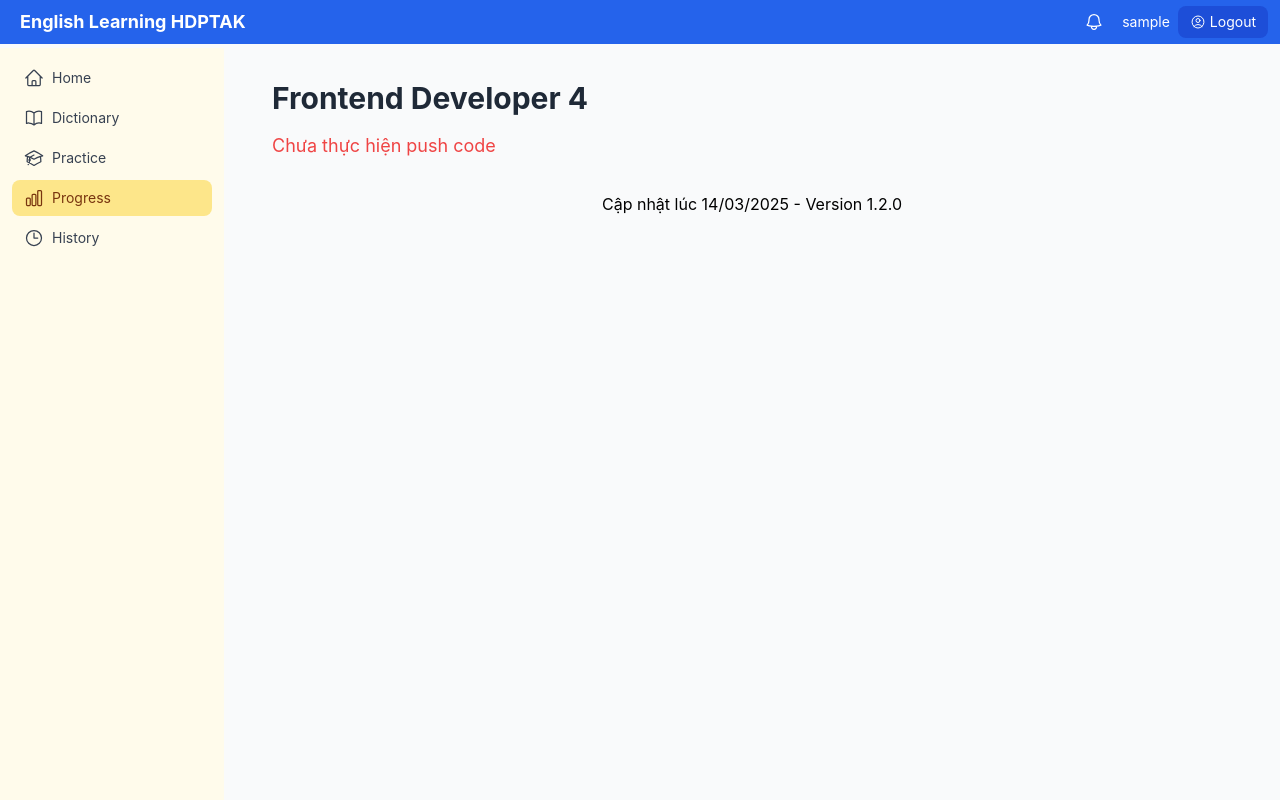
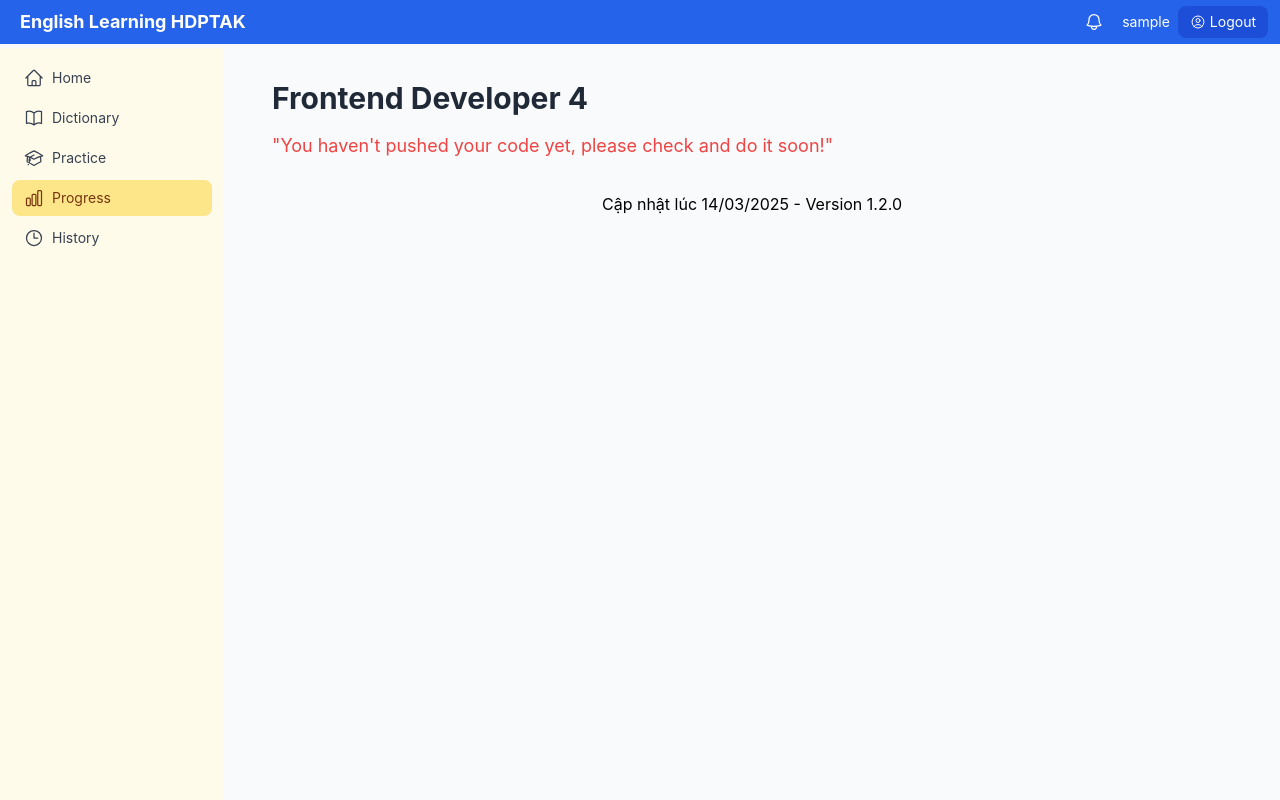
Before and after one commit to ngDuyHung/New_Project_CNPM, a React (Create React App) app in the folder frontend/: page /progress in a window 1280 px wide. Built offline with nearby package versions, Linux system fonts and the light colour scheme; no server answers; sample sign-in values are in the browser's storage.

Commit message:
Update ProgressPage.js
warning push code

```diff
--- a/frontend/src/pages/ProgressPage.js
+++ b/frontend/src/pages/ProgressPage.js
@@ -4,7 +4,7 @@ const ProgressPage = () => {
   return (
     <div className="p-6 md:p-8 max-w-5xl mx-auto">
       <h1 className="text-3xl font-bold text-gray-800 mb-4">Frontend Developer 4</h1>
-      <p className="text-lg text-red-500">Chưa thực hiện push code</p>
+      <p className="text-lg text-red-500">"You haven't pushed your code yet, please check and do it soon!"</p>
     </div>
   );
 };
```
